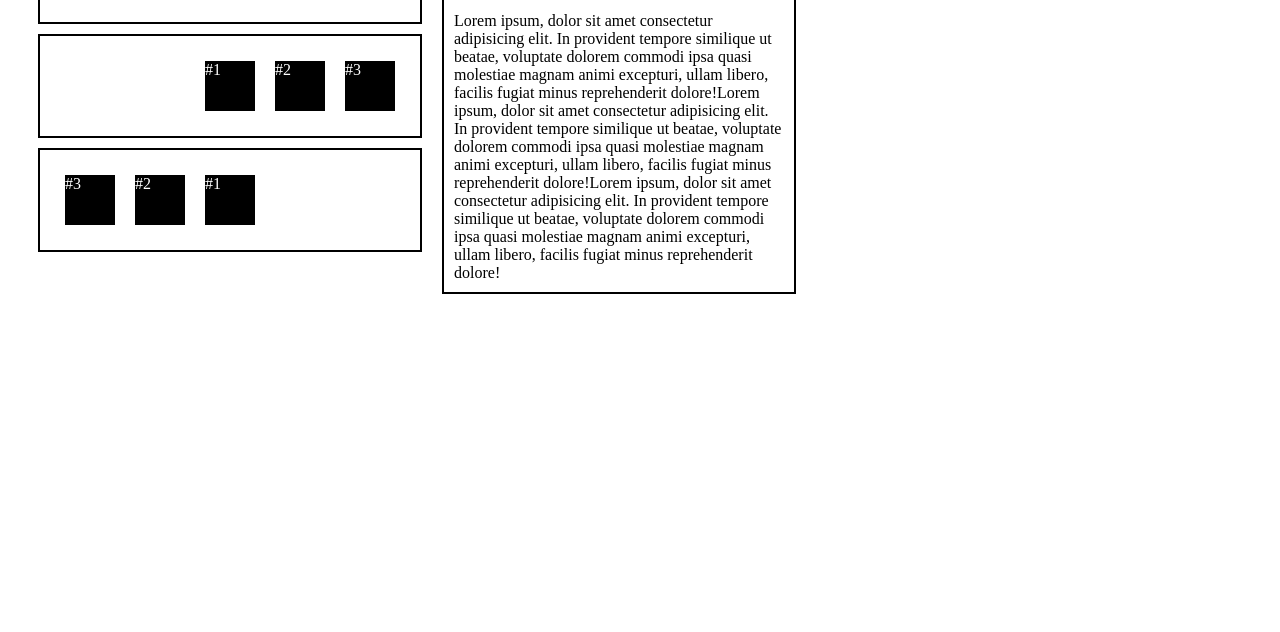
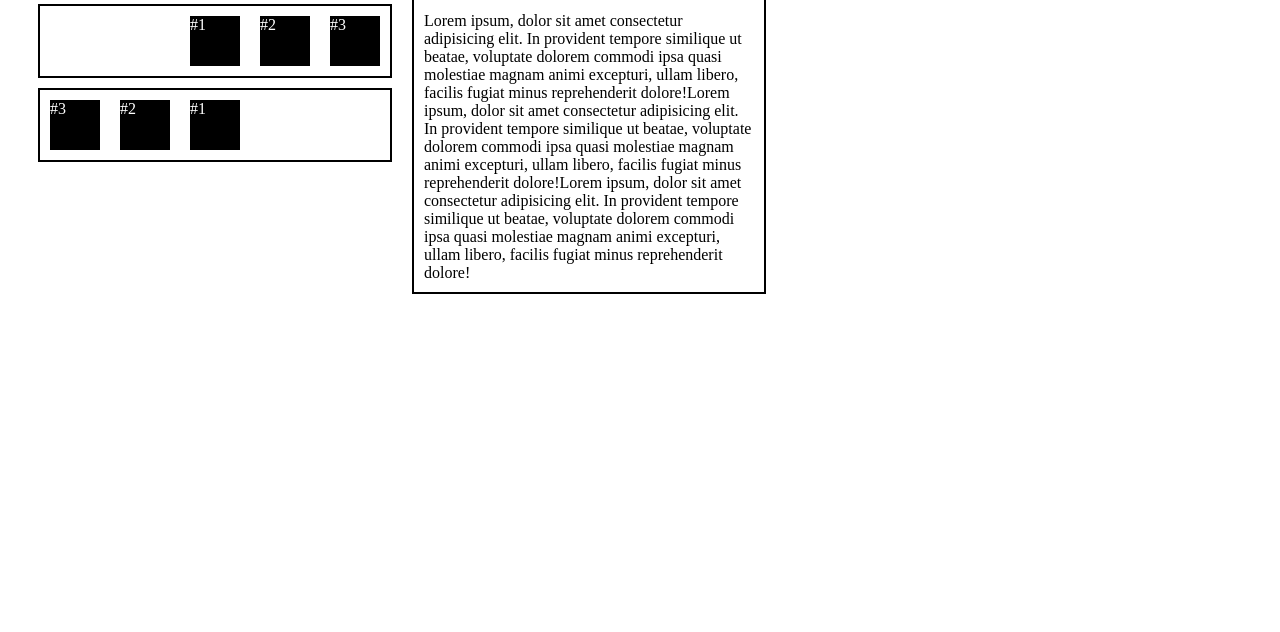
Before and after one commit to gwalker4760/flexbox-challengept2, a plain HTML site: page index2.html in a window 1280 px wide. Shown: the part 168-800 px from the top of the page. Drawn offline with Linux system fonts and the light colour scheme.

Commit message:
finalized

```diff
--- a/style2.css
+++ b/style2.css
@@ -63,7 +63,7 @@ main {
     display: flex;
     justify-content: space-around;
     align-items: center;
-    padding: 15px;
+
   }
 
   #card2 {
@@ -71,13 +71,11 @@ main {
     justify-content: flex-end;
     align-items: flex-end;
     flex-direction: row;
-    padding: 15px;
+
   }
 
   #card3 {
     display: flex;
     flex-direction: row-reverse;
     justify-content: flex-end;
-    padding: 15px;
-    margin: 10px;
   }
```
